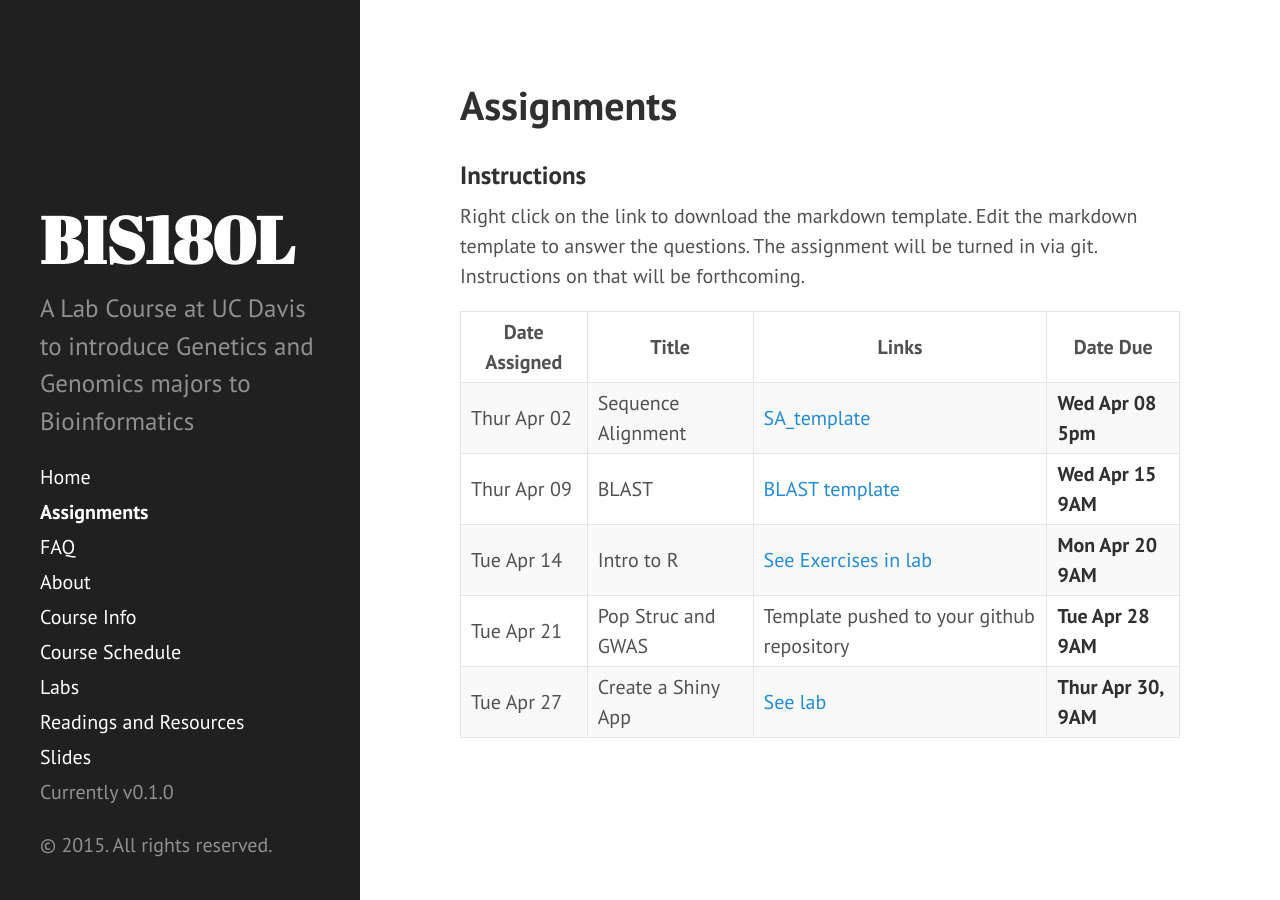
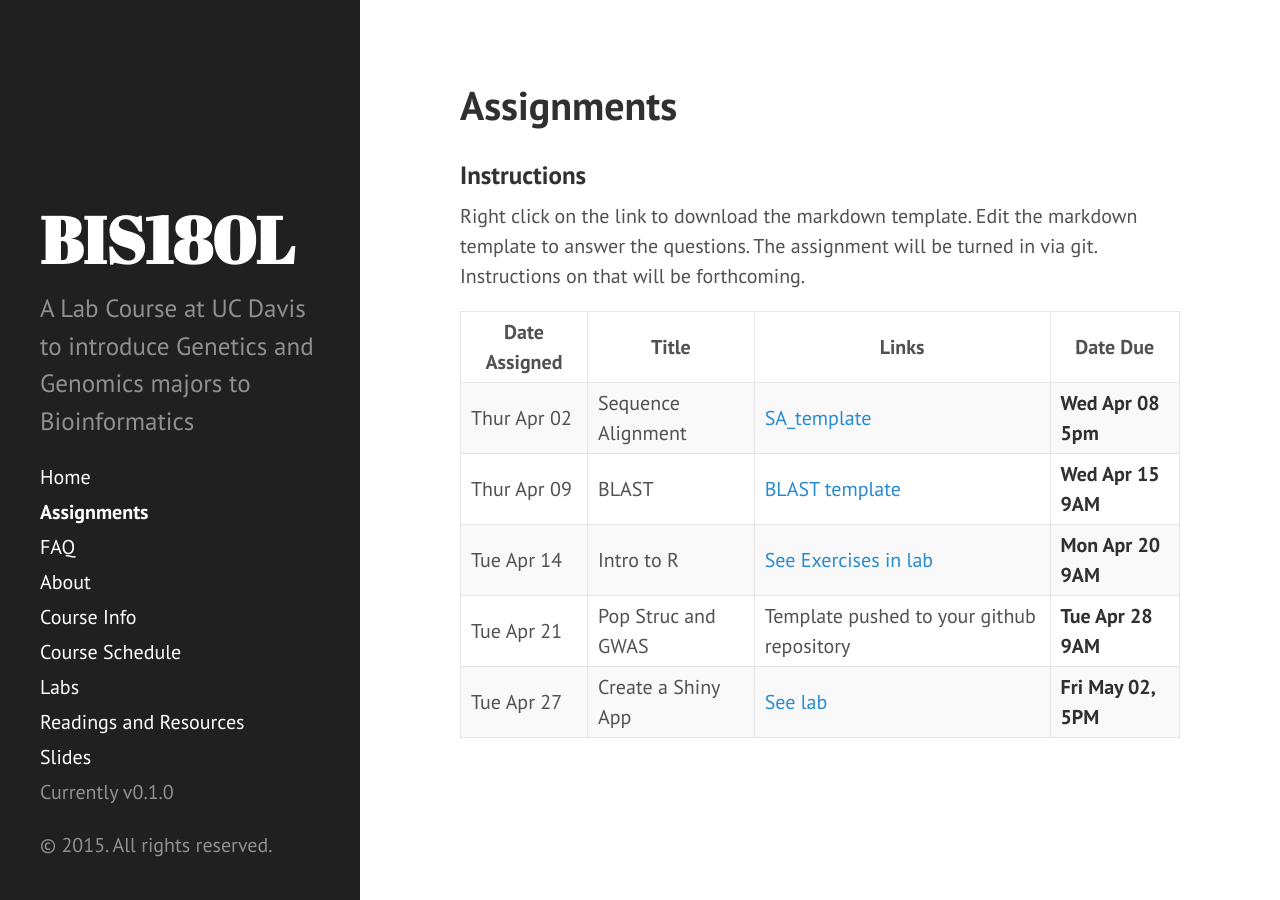
Before and after one commit to rjcmarkelz/BIS180L_web, a Jekyll site: the page built from Assignments.md, in a window 1280 px wide. Built offline with Jekyll 4.4.1, drawn with Linux system fonts in a browser that asks for light colours; Markdown is read by kramdown in place of the engine named in the settings.

Commit message:
updated shiny due date

```diff
--- a/Assignments.md
+++ b/Assignments.md
@@ -13,4 +13,4 @@ Right click on the link to download the markdown template.  Edit the markdown te
 | Thur Apr 09   | BLAST              | [BLAST template](assignment2-worksheet.md) | __Wed Apr 15 9AM__ |
 | Tue Apr 14    | Intro to R         | [See Exercises in lab]({{site.baseurl}}/{% post_url 2015-04-14-R-intro%}) | __Mon Apr 20 9AM__ |
 | Tue Apr 21    | Pop Struc and GWAS | Template pushed to your github repository  | __Tue Apr 28 9AM__ |
-| Tue Apr 27    | Create a Shiny App | [See lab]({{site.baseurl}}/{% post_url 2015-04-28-Shiny%}) | __Thur Apr 30, 9AM__ |
+| Tue Apr 27    | Create a Shiny App | [See lab]({{site.baseurl}}/{% post_url 2015-04-28-Shiny%}) | __Fri May 02, 5PM__ |
```
